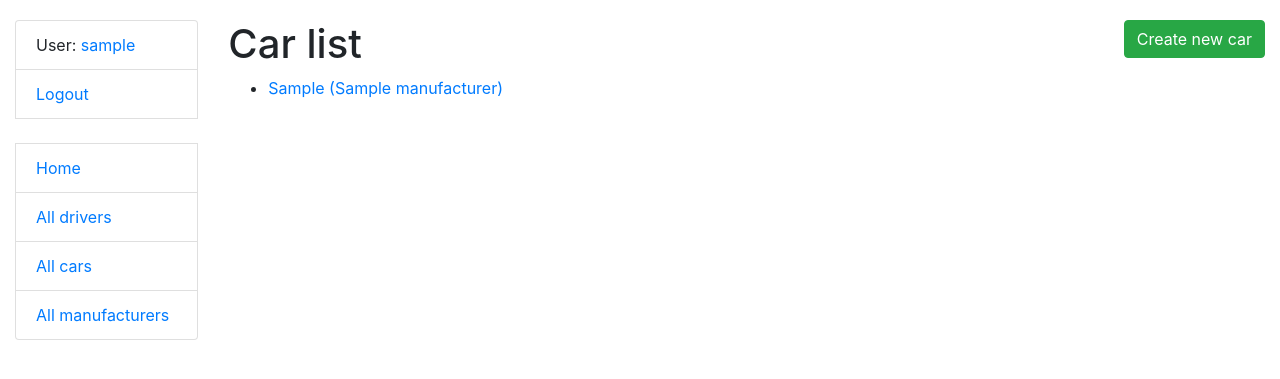
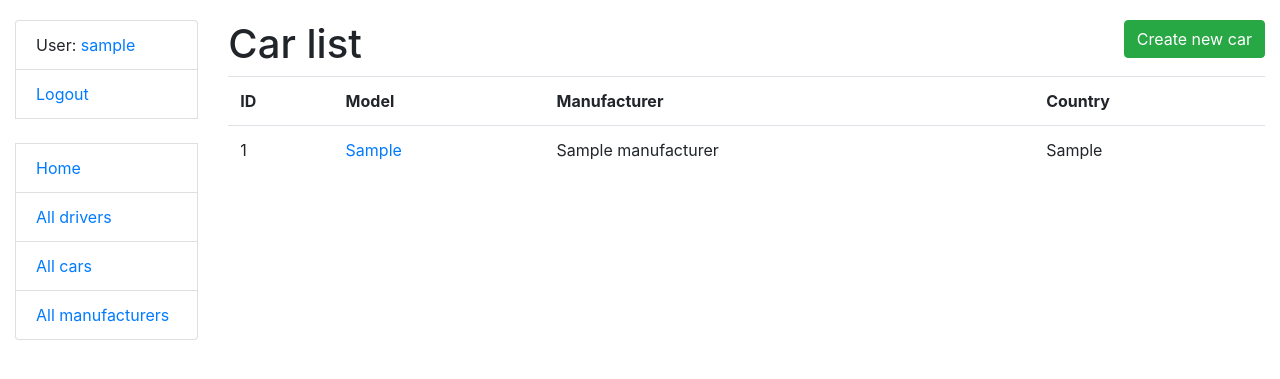
Before and after one commit to anatomst/taxi-service, a Django app: page /cars/ in a window 1280 px wide. Shown: the top 379 px of the page. Run offline with Django 4.2, Linux system fonts and the light colour scheme; a user stored in the database is signed in; tables that the repository leaves empty hold one stand-in row (values such as "Sample post").

Commit message:
car list look better

```diff
--- a/templates/taxi/car_list.html
+++ b/templates/taxi/car_list.html
@@ -6,14 +6,31 @@
         <a style="float: right" class="btn btn-success" href="{% url 'taxi:car-create' %}">Create new car</a>
     </h1>
     {% if car_list %}
-        <ul>
+        <table class="table">
+            <tr>
+                <th>ID</th>
+                <th>Model</th>
+                <th>Manufacturer</th>
+                <th>Country</th>
+            </tr>
+
             {% for car in car_list %}
-                <li>
-                    <a href="{% url "taxi:car-detail" pk=car.id %} ">
-                    {{ car.model }} ({{ car.manufacturer.name }})</a>
-                </li>
+                <tr>
+                    <td>
+                        {{ car.id }}
+                    </td>
+                    <td>
+                        <a href="{% url "taxi:car-detail" pk=car.id %} ">{{ car.model }}</a>
+                    </td>
+                    <td>
+                        {{ car.manufacturer.name }}
+                    </td>
+                    <td>
+                        {{ car.manufacturer.country }}
+                    </td>
+                </tr>
             {% endfor %}
-        </ul>
+        </table>
     {% else %}
         <p>There are no cars in taxi</p>
     {% endif %}
```
